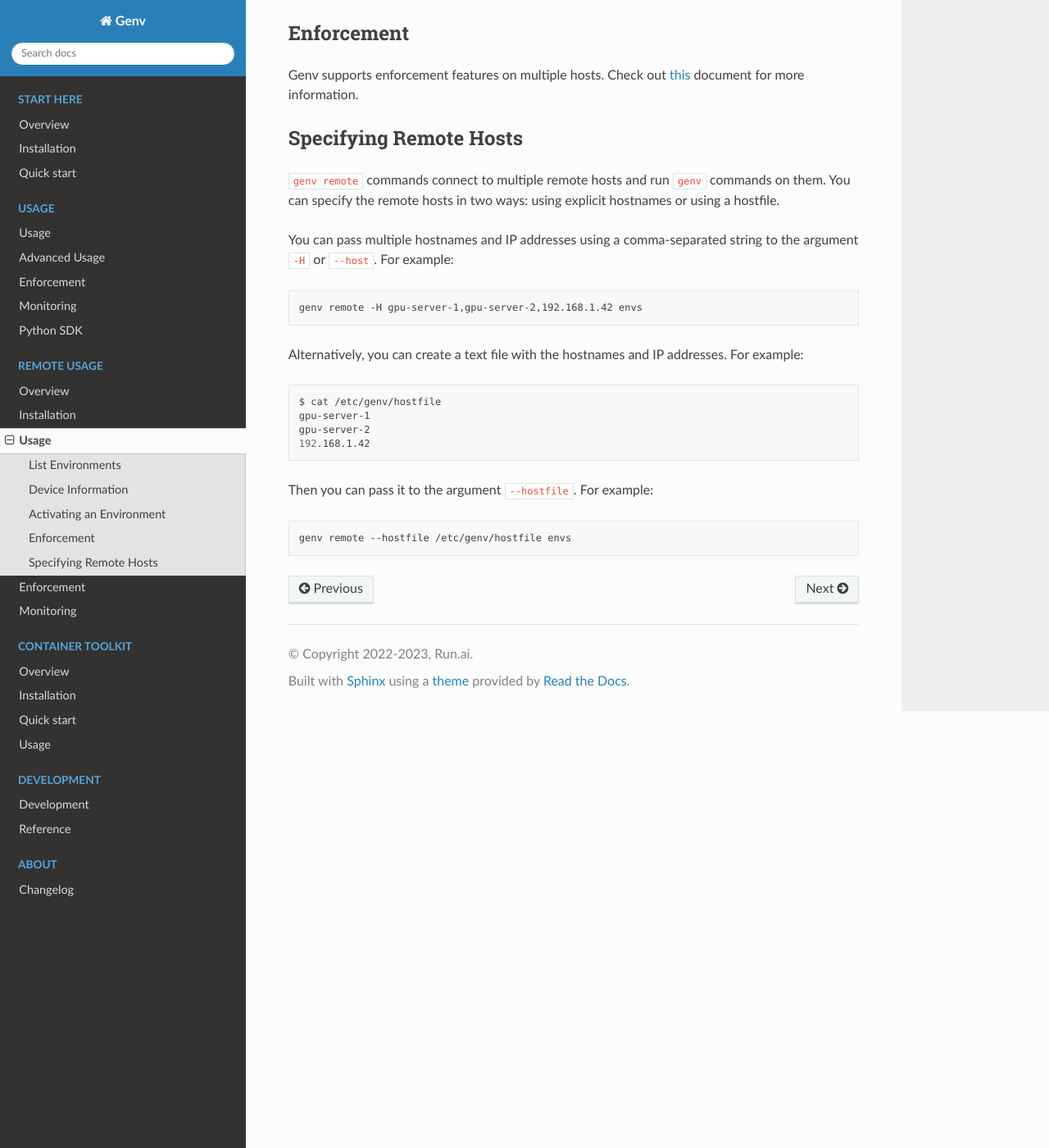
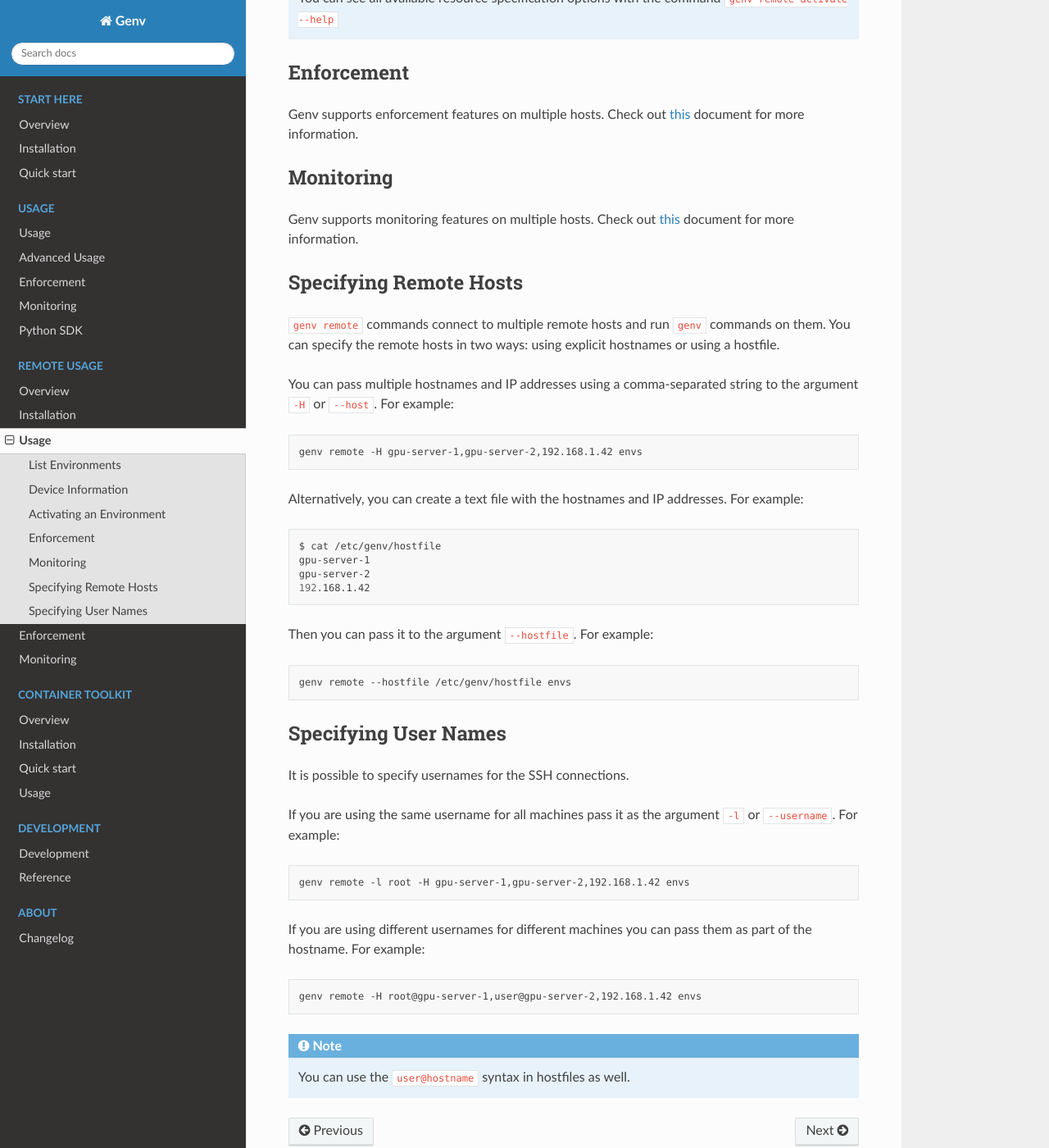
Before and after one commit to run-ai/genv, a Sphinx documentation site: the page built from docs/source/remote/usage.rst, in a window 1280 px wide and 1400 px high, scrolled down 1509 px. Shown: the whole window at 82% size. Built offline with Sphinx 7.4.7 and the Read the Docs theme 2.0.0, drawn with Linux system fonts in a browser that asks for light colours; some of the changed text lies outside the part shown.

Commit message:
Update docs

```diff
--- a/docs/source/remote/enforcement.rst
+++ b/docs/source/remote/enforcement.rst
@@ -1,5 +1,3 @@
-.. _Remote Enforcement:
-
 Enforcement
 ===========
 
--- a/docs/source/remote/installation.rst
+++ b/docs/source/remote/installation.rst
@@ -21,7 +21,7 @@
 It is recommended to use SSH keys.
 The identity file and login user should be configured in the SSH configuration file at :code:`~/.ssh/config`.
 
-Genv :ref:`remote enforcement features <Remote Enforcement>` use commands similar to :code:`ssh <host> sudo` for querying the environment variables of processes or terminating processes.
+Genv :doc:`remote enforcement features <./enforcement>` use commands similar to :code:`ssh <host> sudo` for querying the environment variables of processes or terminating processes.
 Therefore, Linux users that want to use these features need to have passwordless :code:`sudo` permissions on all remote machines.
 
 Genv also sends environment variables over SSH by passing :code:`-o SendEnv` to the :code:`ssh` command.
--- a/docs/source/remote/usage.rst
+++ b/docs/source/remote/usage.rst
@@ -63,7 +63,12 @@
 Enforcement
 -----------
 Genv supports enforcement features on multiple hosts.
-Check out :ref:`this <Remote Enforcement>` document for more information.
+Check out :doc:`this <./enforcement>` document for more information.
+
+Monitoring
+-----------
+Genv supports monitoring features on multiple hosts.
+Check out :doc:`this <./monitoring>` document for more information.
 
 Specifying Remote Hosts
 -----------------------
@@ -93,3 +98,25 @@
 .. code-block:: shell
 
    genv remote --hostfile /etc/genv/hostfile envs
+
+Specifying User Names
+---------------------
+It is possible to specify usernames for the SSH connections.
+
+If you are using the same username for all machines pass it as the argument :code:`-l` or :code:`--username`.
+For example:
+
+.. code-block:: shell
+
+   genv remote -l root -H gpu-server-1,gpu-server-2,192.168.1.42 envs
+
+If you are using different usernames for different machines you can pass them as part of the hostname.
+For example:
+
+.. code-block:: shell
+
+   genv remote -H root@gpu-server-1,user@gpu-server-2,192.168.1.42 envs
+
+.. note::
+
+   You can use the :code:`user@hostname` syntax in hostfiles as well.
```
